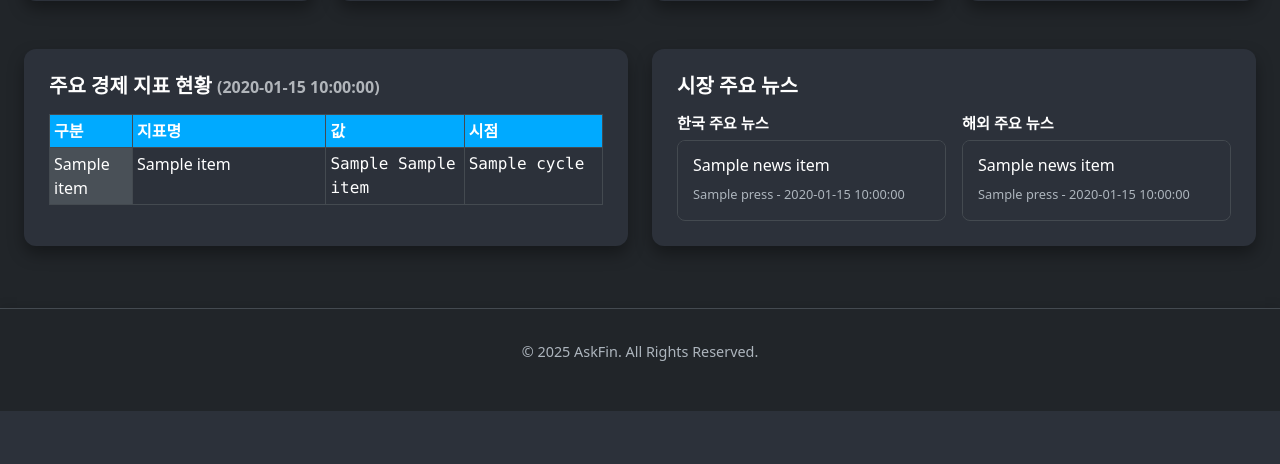
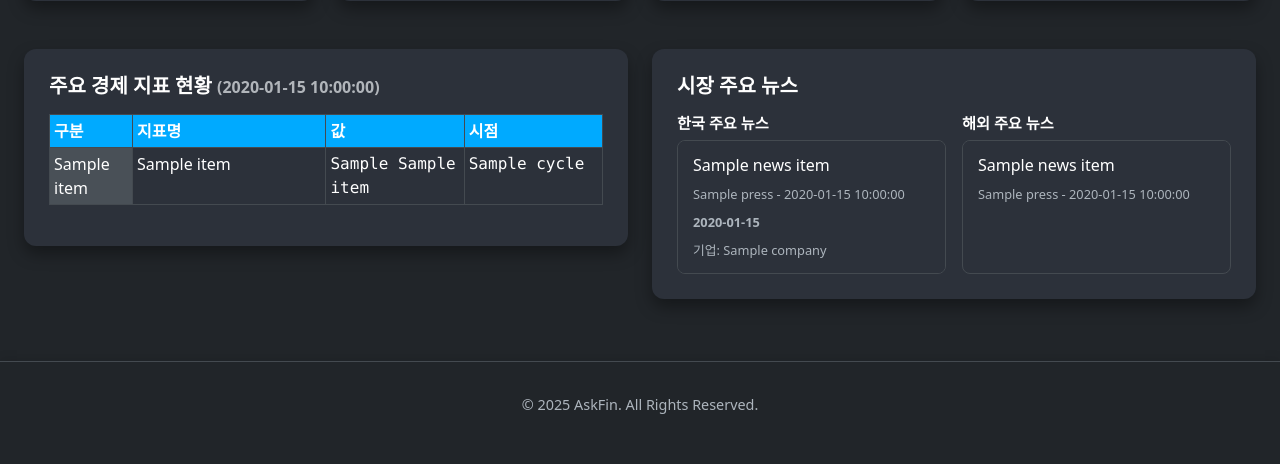
Before and after one commit to kfru5515/Stock_Dashboard, a Flask app: template templates/index.html in a window 1280 px wide. Shown: the part 409-873 px from the top of the page. Before the commit the page ends 820 px from the top, so only its background shows below. Run offline with Flask 3, Linux system fonts and the light colour scheme; the template is opened without the code that fills it: most values are stand-ins (such as "Sample title", 1, 10 or a date in 2020); parts of the project's set-up code (start-up, migrations or seed data) failed here and were passed over.

Commit message:
Update templates/index.html only

```diff
--- a/templates/index.html
+++ b/templates/index.html
@@ -433,10 +433,29 @@
                     <div class="row flex-grow-1 g-3">
                         <div class="col-md-6 d-flex flex-column">
                             <h6 class="text-white mb-2" style="font-size: 0.95rem;">한국 주요 뉴스</h6>
-                            <ul class="news-list flex-grow-1" style="max-height: 350px;"> {% for news_item in korean_market_news %}
+                            <ul class="news-list flex-grow-1" style="max-height: 350px;">
+                                {% for news_item in korean_market_news %}
                                 <li class="news-list-item">
-                                    <a href="{{ news_item.url }}" target="_blank" rel="noopener noreferrer">{{ news_item.title }}</a>
-                                    <div class="d-block mt-1"><small>{{ news_item.press }} - {{ news_item.date }}</small></div>
+                                    <a href="{{ news_item.url }}" target="_blank" rel="noopener noreferrer">
+                                    {{ news_item.title }}
+                                    </a>
+                                    <div class="d-block mt-1">
+                                        <small>{{ news_item.press }} - {{ news_item.date }}</small>
+                                    </div>
+                                    <!-- 감성분석 결과 -->
+                                    <div class="mt-1">
+                                        <small><strong>{{ news_item.sentiment or '없음' }}</strong></small>
+                                    </div>
+                                    <!-- 기업명 추출 결과 -->
+                                    <div class="mt-1">
+                                        <small>기업:
+                                            {% if news_item.companies %}
+                                            {{ news_item.companies | join(', ') }}
+                                            {% else %}
+                                            <span class="text-muted">없음</span>
+                                            {% endif %}
+                                        </small>
+                                    </div>
                                 </li>
                                 {% else %}
                                 <li><p class="text-muted">한국 주요 뉴스를 불러올 수 없습니다.</p></li>
```
